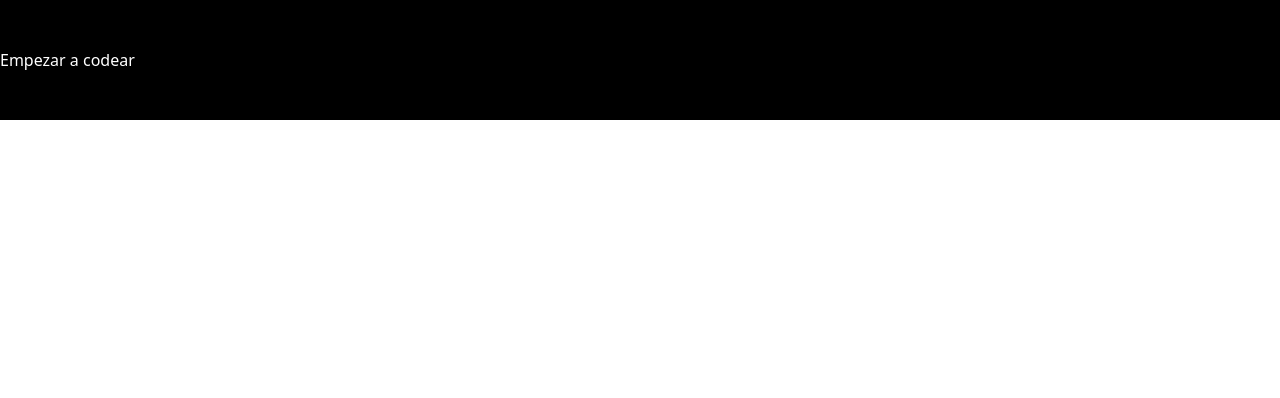
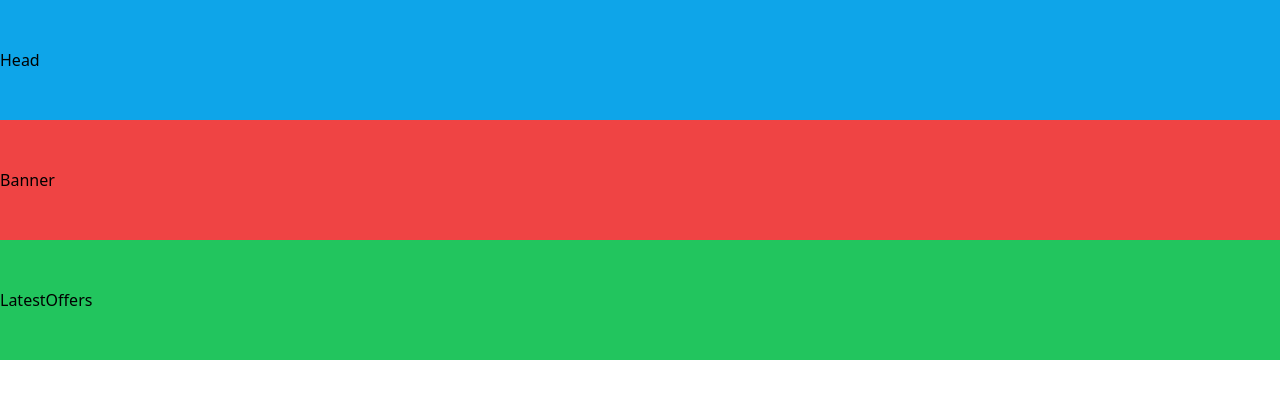
Before and after one commit to Analia-Ramos/numen-project, a React (Create React App) app: page / in a window 1280 px wide. Shown: the top 398 px of the page. Built offline with nearby package versions, Linux system fonts and the light colour scheme.

Commit message:
add first components

```diff
--- a/src/App.js
+++ b/src/App.js
@@ -1,7 +1,13 @@
+import Head from "./Components/Head";
+import Banner from "./Components/Banner";
+import LatestOffers from "./Components/LatestOffers";
+
 function App() {
   return (
-    <div className="bg-black text-white py-12">
-      <h1>Empezar a codear</h1>
+    <div>
+      <Head/>
+      <Banner/>
+      <LatestOffers/>
     </div>
   );
 }
--- /dev/null
+++ b/src/Components/Banner/index.jsx
@@ -0,0 +1,11 @@
+import React from "react";
+
+const Banner = () => {
+  return (
+    <div className="bg-red-500 py-12">
+      <h2>Banner</h2>
+    </div>
+  );
+};
+
+export default Banner;
--- /dev/null
+++ b/src/Components/Head/index.jsx
@@ -0,0 +1,11 @@
+import React from "react";
+
+const Banner = () => {
+  return (
+    <div className="bg-sky-500 py-12">
+      <h2>Head</h2>
+    </div>
+  );
+};
+
+export default Banner;
--- /dev/null
+++ b/src/Components/LatestOffers/index.jsx
@@ -0,0 +1,11 @@
+import React from "react";
+
+const LatestOffers = () => {
+  return (
+    <div className="bg-green-500 py-12">
+      <h2>LatestOffers</h2>
+    </div>
+  );
+};
+
+export default LatestOffers;
```
